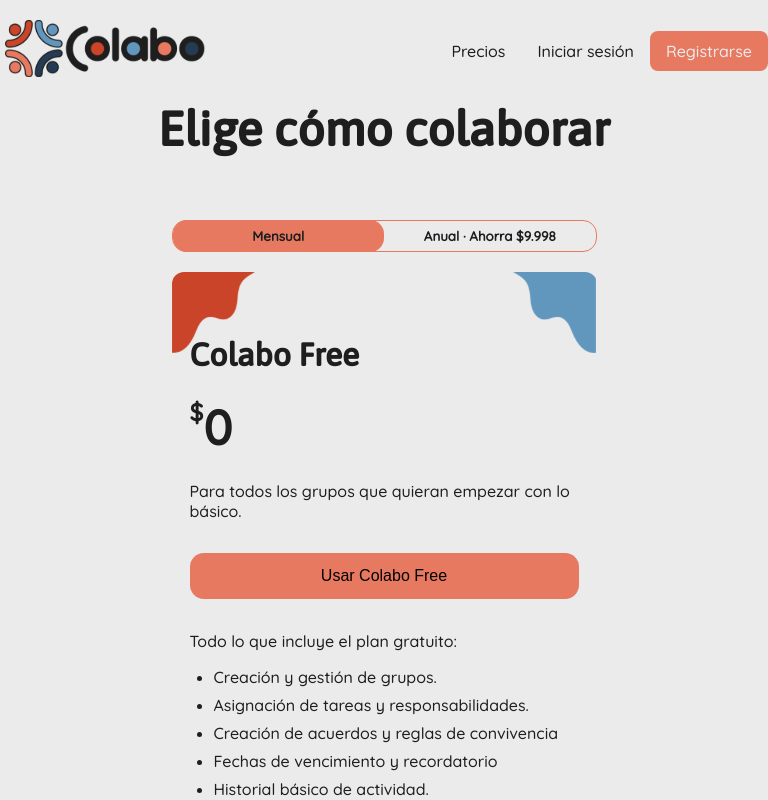
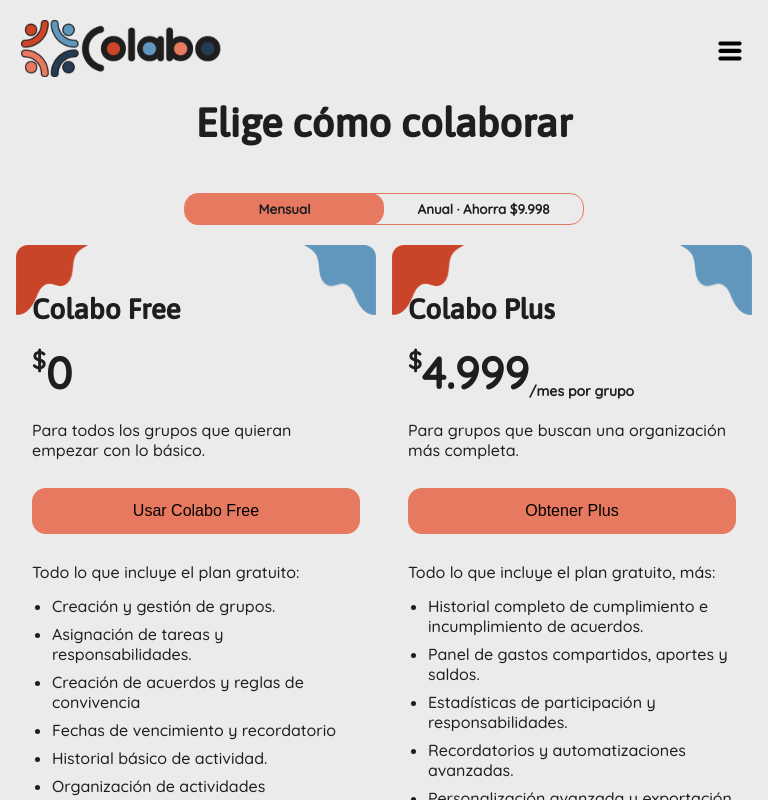
Before and after one commit to titoValen/colabo, a React (Vite) app in the folder client/: page /precios in a window 768 px wide. Shown: the top 800 px of the page. Built offline with nearby package versions, Linux system fonts and the light colour scheme; no server answers.

Commit message:
ux: correccion de los margenes en responsive en la vista de precios

```diff
--- a/client/src/styles/header.css
+++ b/client/src/styles/header.css
@@ -44,7 +44,7 @@
   display: none;
 }
 
-@media (max-width: 760px) {
+@media (max-width: 768px) {
   .header {
     padding: 1.25rem 1rem;
     z-index: 10;
--- a/client/src/styles/price.css
+++ b/client/src/styles/price.css
@@ -110,3 +110,117 @@
   gap: 0.5rem;
   margin-left: 1.5rem;
 }
+
+/* ==========================================================================
+  RESPONSIVE
+  ========================================================================== */
+
+@media (min-width: 481px) and (max-width: 768px) {
+  .price-page {
+    width: min(100% - 2rem, 56rem);
+    margin-inline: auto;
+  }
+
+  .price-title {
+    font-size: 2.5rem;
+    line-height: 1.1;
+  }
+
+  .price-billing-options {
+    max-width: 400px;
+    margin: 3rem auto 1.25rem;
+  }
+
+  .price-plans {
+    display: grid;
+    grid-template-columns: repeat(2, minmax(0, 1fr));
+    gap: 1rem;
+    margin: 1rem 0;
+  }
+
+  .price-card {
+    max-width: none;
+    width: 100%;
+    padding: 3rem 1rem;
+    background-size: 4.5rem auto;
+  }
+
+  .price-card-title {
+    font-size: 1.75rem;
+  }
+
+  .price-value {
+    margin: 1.25rem 0;
+  }
+
+  .price-amount {
+    font-size: 2.75rem;
+  }
+
+  .price-action {
+    margin: 1.75rem 0;
+  }
+
+  .price-features-intro {
+    margin-bottom: 0.875rem;
+  }
+
+  .price-features {
+    margin-left: 1.25rem;
+  }
+}
+
+@media (max-width: 480px) {
+  .price-page {
+    margin-inline: 0.25rem;
+  }
+
+  .price-title {
+    margin-inline: 0.5rem;
+    font-size: 2.25rem;
+    line-height: 1.1;
+  }
+
+  .price-billing-options {
+    margin: 2rem auto 1rem;
+    max-width: 350px;
+  }
+
+  .price-billing-button {
+    padding-inline: 0.5rem;
+    font-size: 0.75rem;
+  }
+
+  .price-plans {
+    margin: 2rem 1rem;
+  }
+
+  .price-card {
+    padding: 2.5rem 1rem;
+    background-size: 4rem auto;
+  }
+
+  .price-card-title {
+    font-size: 1.75rem;
+  }
+
+  .price-value {
+    margin: 1rem 0;
+  }
+
+  .price-amount {
+    font-size: 2.5rem;
+  }
+
+  .price-action {
+    margin: 1.5rem 0;
+  }
+
+  .price-features-intro {
+    margin-bottom: 0.75rem;
+  }
+
+  .price-features {
+    margin-left: 1rem;
+  }
+}
```
